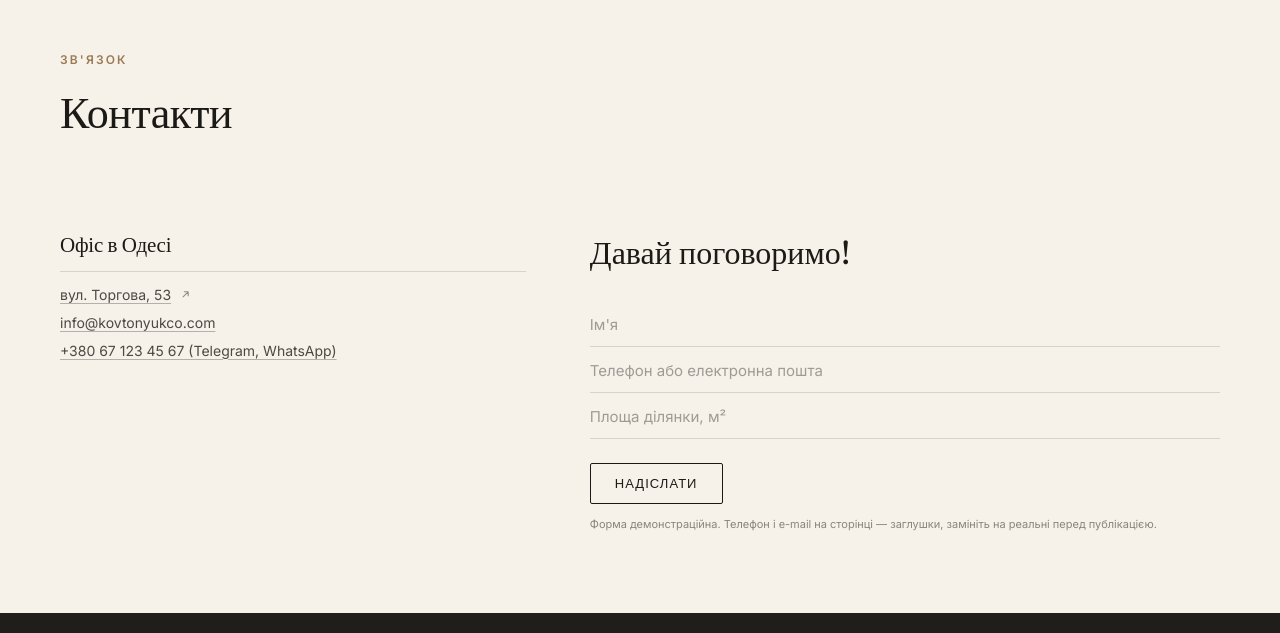
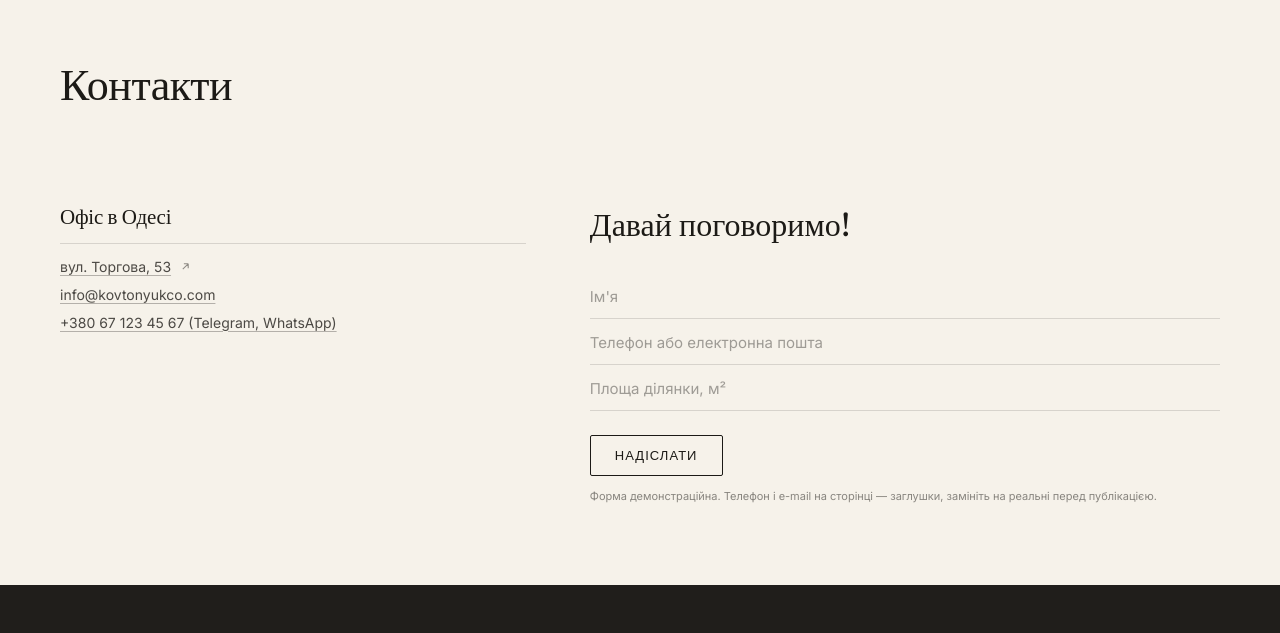
Before and after one commit to whoplatinum-900/kovtonyukco, a plain HTML site: page contact.html in a window 1280 px wide. Shown: the part 59-692 px from the top of the page. Drawn offline with Linux system fonts and the light colour scheme.

Commit message:
Add files via upload

```diff
--- a/contact.html
+++ b/contact.html
@@ -252,7 +252,6 @@ html{scroll-behavior:smooth;}
 
 <section class="page-title">
   <div class="wrap">
-    <div class="eyebrow reveal" data-i18n="hero_eyebrow">Зв'язок</div>
     <h1 class="serif reveal" data-i18n="hero_h1">Контакти</h1>
   </div>
 </section>
@@ -344,7 +343,6 @@ html{scroll-behavior:smooth;}
       nav_about: "Про нас",
       nav_project: "Будинки біля моря",
       nav_contact: "Контакти",
-      hero_eyebrow: "Зв'язок",
       hero_h1: "Контакти",
       office_h3: "Офіс в Одесі",
       office_address: "вул. Торгова, 53",
@@ -367,7 +365,6 @@ html{scroll-behavior:smooth;}
       nav_about: "About us",
       nav_project: "Houses by the sea",
       nav_contact: "Contact",
-      hero_eyebrow: "Get in touch",
       hero_h1: "Contact",
       office_h3: "Odesa office",
       office_address: "53 Torhova St.",
```
